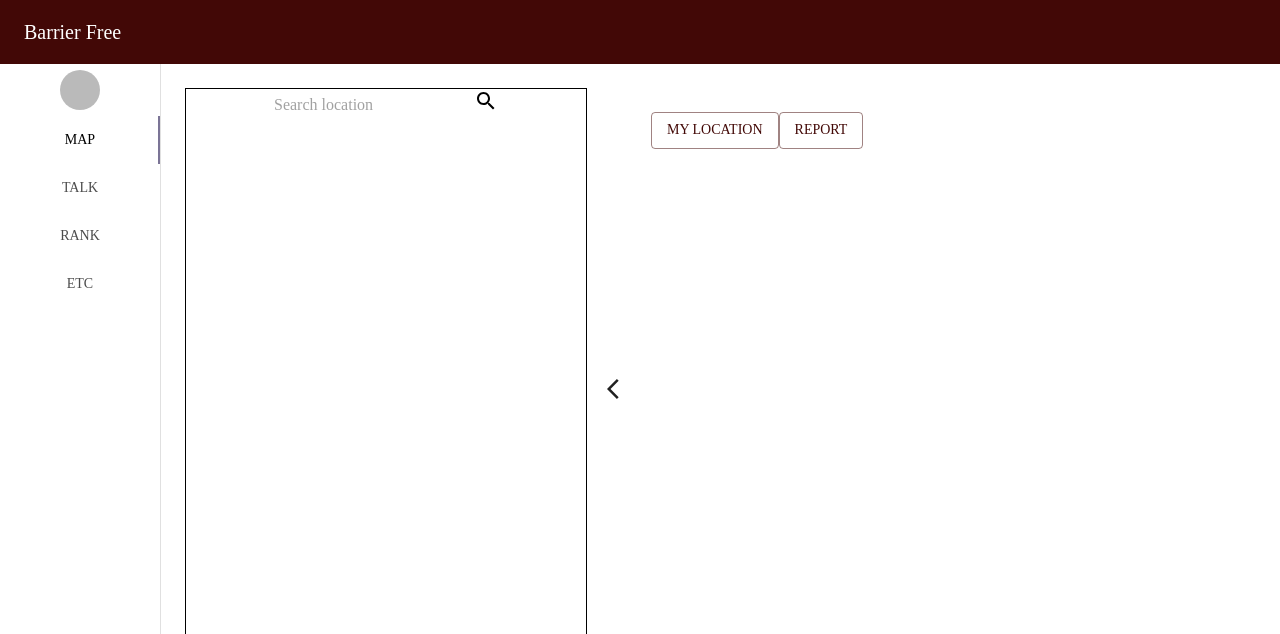
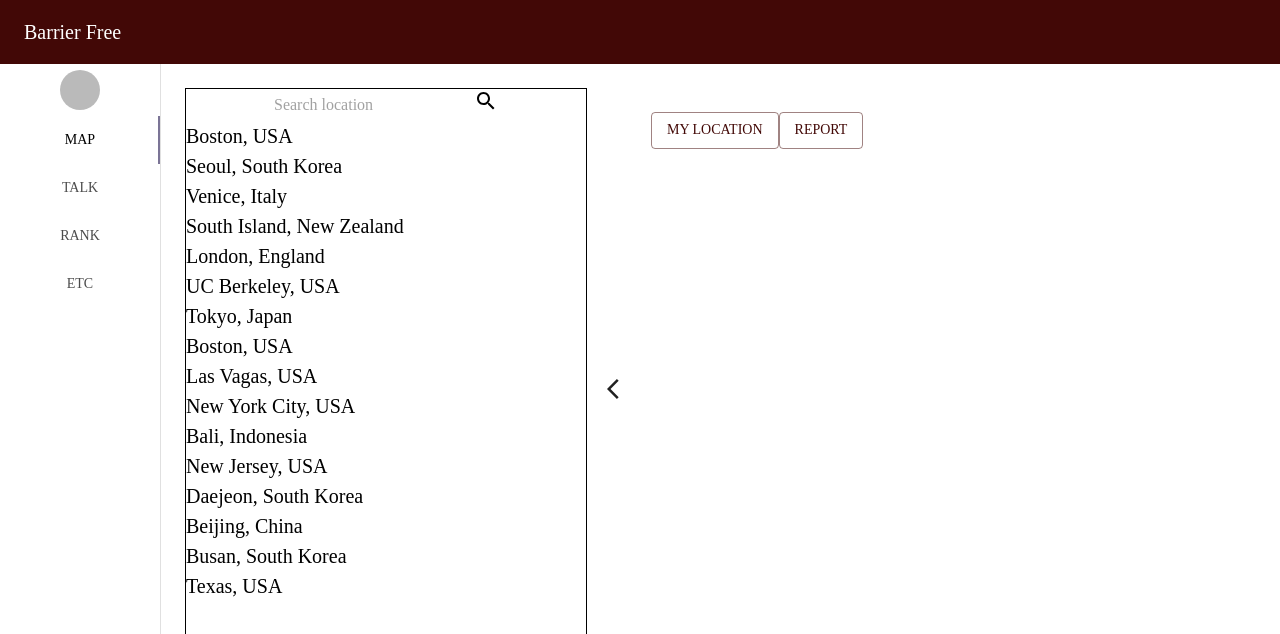
Before and after one commit to fun-cool-sassy/front, a React (Create React App) app: page / in a window 1280 px wide. Both pictures are taken after a click on the tab "MAP". Shown: the top 634 px of the page. Built offline with nearby package versions, Linux system fonts and the light colour scheme; grey boxes are pictures that could not be loaded.

Commit message:
Add dummy text

```diff
--- a/src/components/Navigation/index.js
+++ b/src/components/Navigation/index.js
@@ -224,7 +224,23 @@ const Navigation = () => {
                   inputProps={{ "aria-label": "search" }}
                 />
                 <SearchIcon />
-              </Box>
+							</Box>
+							<Typography className={classes.font}>Boston, USA</Typography>
+							<Typography className={classes.font}>Seoul, South Korea</Typography>
+							<Typography className={classes.font}>Venice, Italy</Typography>
+							<Typography className={classes.font}>South Island, New Zealand</Typography>
+							<Typography className={classes.font}>London, England</Typography>
+							<Typography className={classes.font}>UC Berkeley, USA</Typography>
+							<Typography className={classes.font}>Tokyo, Japan</Typography>
+							<Typography className={classes.font}>Boston, USA</Typography>
+							<Typography className={classes.font}>Las Vagas, USA</Typography>
+							<Typography className={classes.font}>New York City, USA</Typography>
+							<Typography className={classes.font}>Bali, Indonesia</Typography>
+							<Typography className={classes.font}>New Jersey, USA</Typography>
+							<Typography className={classes.font}>Daejeon, South Korea</Typography>
+							<Typography className={classes.font}>Beijing, China</Typography>
+							<Typography className={classes.font}>Busan, South Korea</Typography>
+							<Typography className={classes.font}>Texas, USA</Typography>
             </Box>
           )}
           <Button height={400} onClick={() => setIsSearchPanel(!isSearchPanel)}>
@@ -303,7 +319,22 @@ const Navigation = () => {
                   <MenuItem value={"TargetRank"}>Target Rank</MenuItem>
                   <MenuItem value={"ProblemRank"}>Problem Rank</MenuItem>
                 </Select>
-              </FormControl>
+							</FormControl>
+							<Typography className={classes.font}>1. qwerty(20 reports)</Typography>
+							<Typography className={classes.font}>2. cherry(19 reports)</Typography>
+							<Typography className={classes.font}>3. momjeans(16 reports)</Typography>
+							<Typography className={classes.font}>4. programmer(15 reports)</Typography>
+							<Typography className={classes.font}>5. janet(14 reports)</Typography>
+							<Typography className={classes.font}>6. bobbuilder(11 reports)</Typography>
+							<Typography className={classes.font}>7. carrot(10 reports)</Typography>
+							<Typography className={classes.font}>8. teambob(9 reports)</Typography>
+							<Typography className={classes.font}>9. drinkbeer(7 reports)</Typography>
+							<Typography className={classes.font}>10. starbucks(6 reports)</Typography>
+							<Typography className={classes.font}>11. angel(4 reports)</Typography>
+							<Typography className={classes.font}>12. asdf(3 reports)</Typography>
+							<Typography className={classes.font}>13. blanket(2 reports)</Typography>
+							<Typography className={classes.font}>14. password(1 reports)</Typography>
+							<Typography className={classes.font}>15. dave(0 reports)</Typography>
             </Box>
           )}
           <Button height={400} onClick={() => setIsRankPanel(!isRankPanel)}>
```
